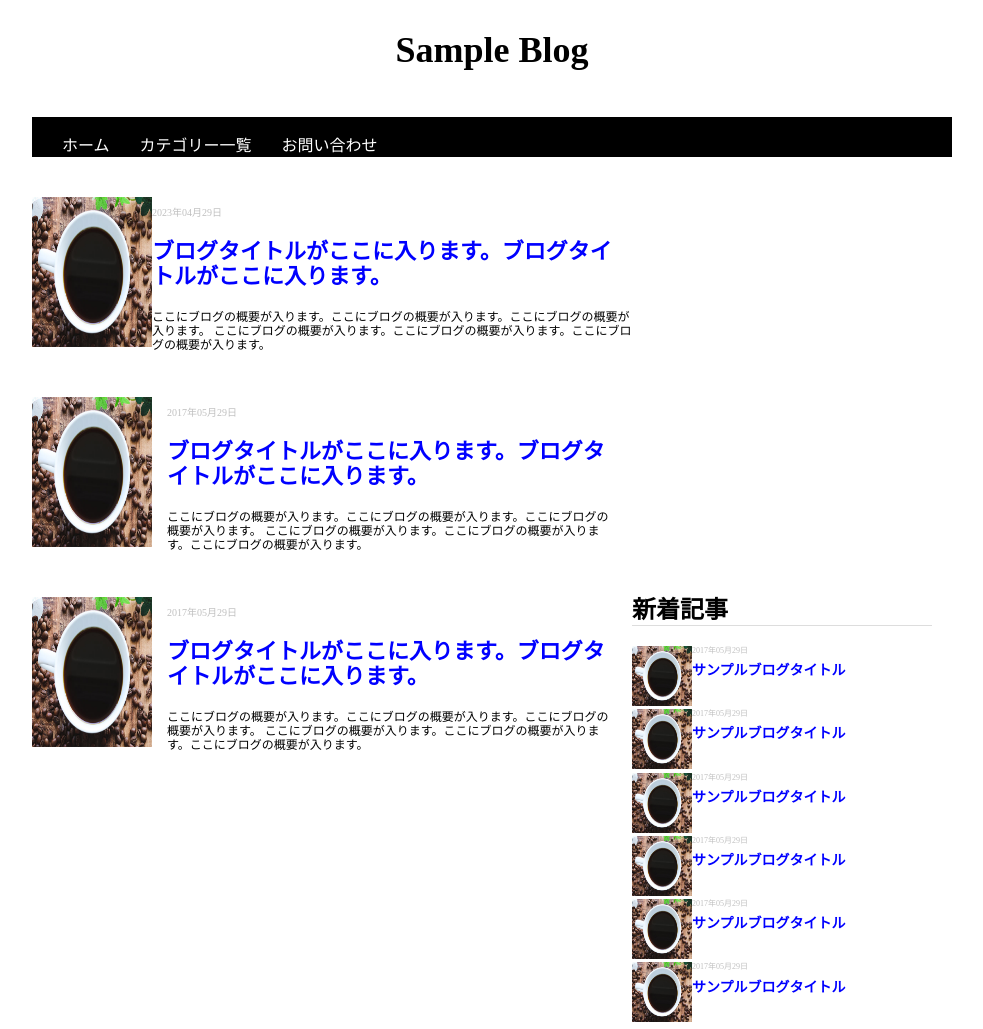
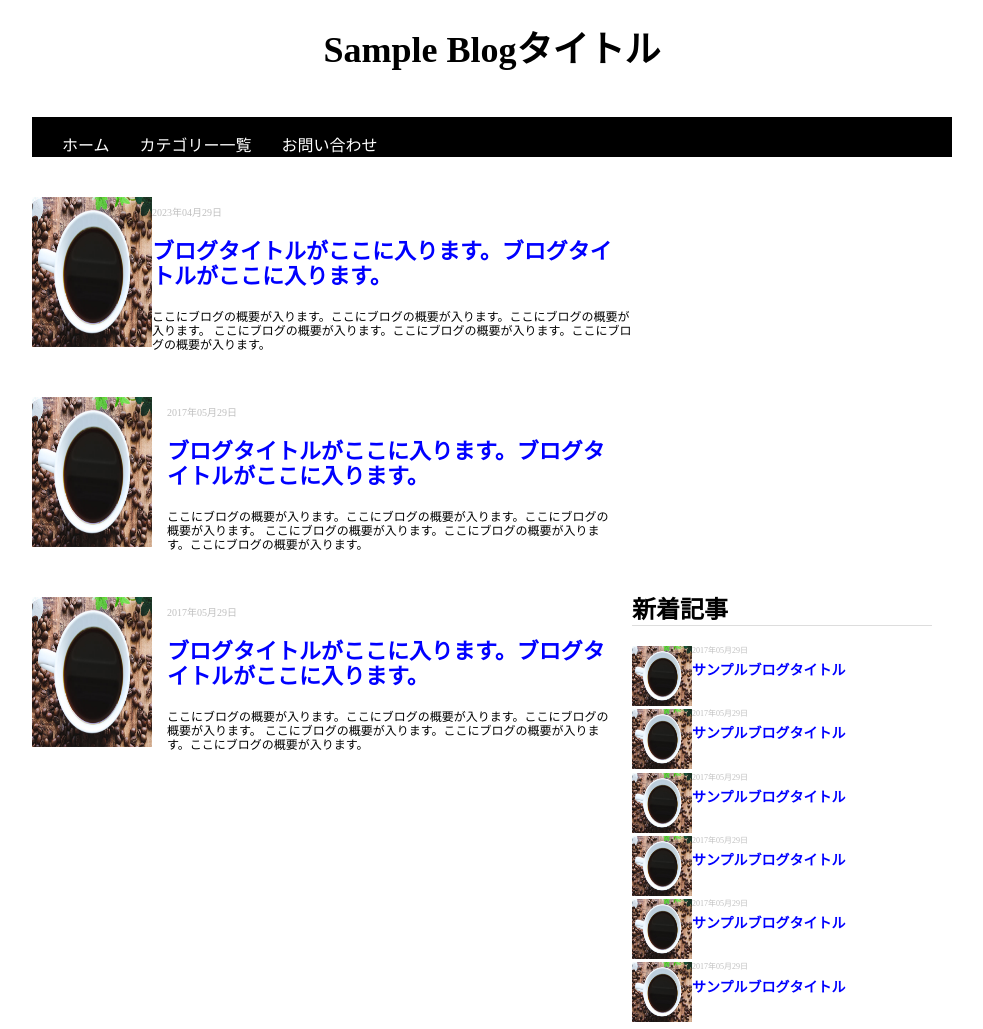
Before and after one commit to Y-SHINDO-4077/Sample_blog, a plain HTML site: page index.html in a window 1280 px wide. Shown: the top 1029 px of the page, without its empty margins (148-1131 px from the left). Drawn offline with Linux system fonts and the light colour scheme.

Commit message:
タイトル追加

```diff
--- a/index.html
+++ b/index.html
@@ -10,7 +10,7 @@
      <header>
          <div class="container">
              <div class="header-title-area">
-                 <h1 class="logo">Sample Blog</h1>
+                 <h1 class="logo">Sample Blogタイトル</h1>
              </div>
              <ul class="header-navigation">
                  <li><a href="#">ホーム</a></li>
```
